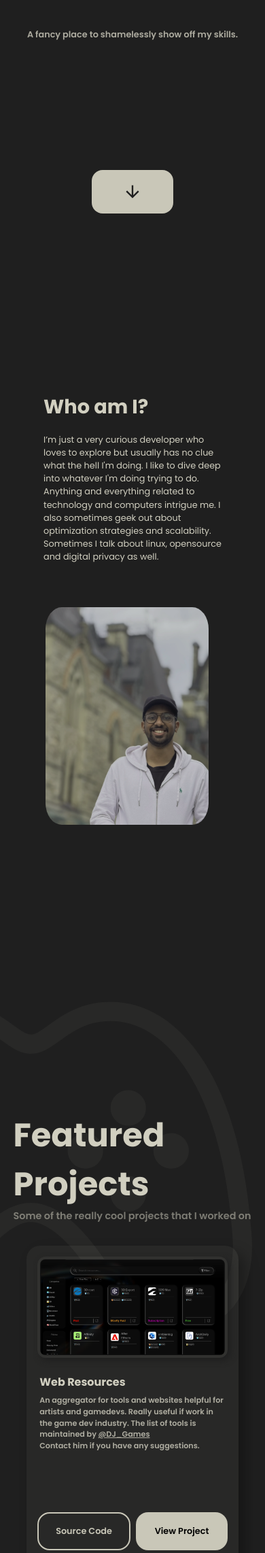
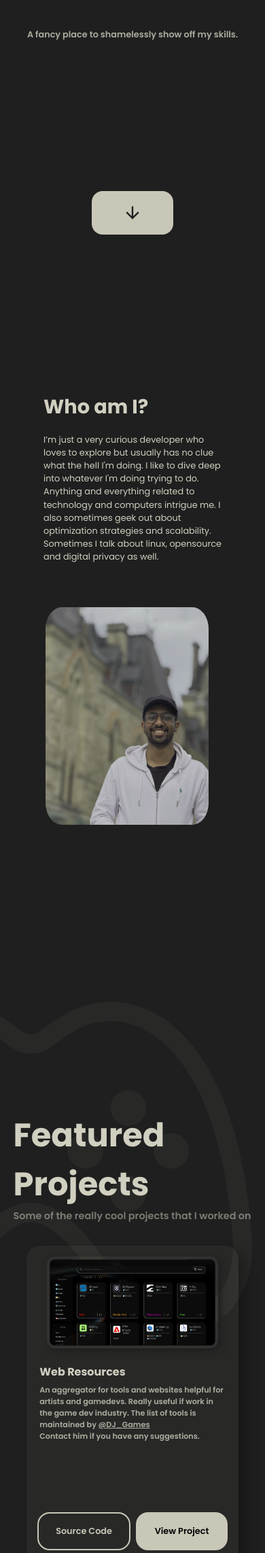
Before and after one commit to JoseBritto/JoseBritto.github.io, a PHP site: page / in a window 390 px wide. Shown: the part 403-2687 px from the top of the page at 68% size. Run offline with PHP 8.4, Linux system fonts and the light colour scheme.

Commit message:
High res monitor, tablet and phone screen styling fixes

```diff
--- a/assets/css/base.css
+++ b/assets/css/base.css
@@ -76,6 +76,9 @@ body{
 
 section, main{
     min-height: 100vh;
+    max-width: 1440px;
+    margin-left: auto;
+    margin-right: auto;
 }
 
 .explore{
--- a/assets/css/contact.css
+++ b/assets/css/contact.css
@@ -138,3 +138,12 @@
 
     }
 }
+
+@media (max-width: 450px) {
+    #contact {
+        form {
+            width: 80vw;
+        }
+
+    }
+}
--- a/assets/css/main.css
+++ b/assets/css/main.css
@@ -164,6 +164,25 @@ main{
     main{
 
         h1{
+            font-size: 2rem;
+            max-width: 80%;
+            margin-top: -25%;
+        }
+        .text{
+            font-size: 0.8rem;
+            max-width: 90%;
+        }
+        .explore{
+            bottom: 4rem;
+        }
+    }
+}
+
+
+@media (max-width: 600px){
+    main{
+
+        h1{
             font-size: 1.8rem;
             max-width: 80%;
             margin-top: -25%;
@@ -173,7 +192,7 @@ main{
             max-width: 90%;
         }
         .explore{
-            bottom: 15vh;
+            bottom: 6rem;
         }
     }
 }
--- a/assets/css/projects.css
+++ b/assets/css/projects.css
@@ -147,7 +147,7 @@
     }
 }
 
-@media (max-width: 600px) {
+@media (max-width: 500px) {
     .projects{
         h2{
             font-size: 2rem;
@@ -179,3 +179,11 @@
         }
     }
 }
+
+@media (max-width: 400px) {
+    .tile {
+        .tile-img{
+            width: 90%;
+        }
+    }
+}
```
